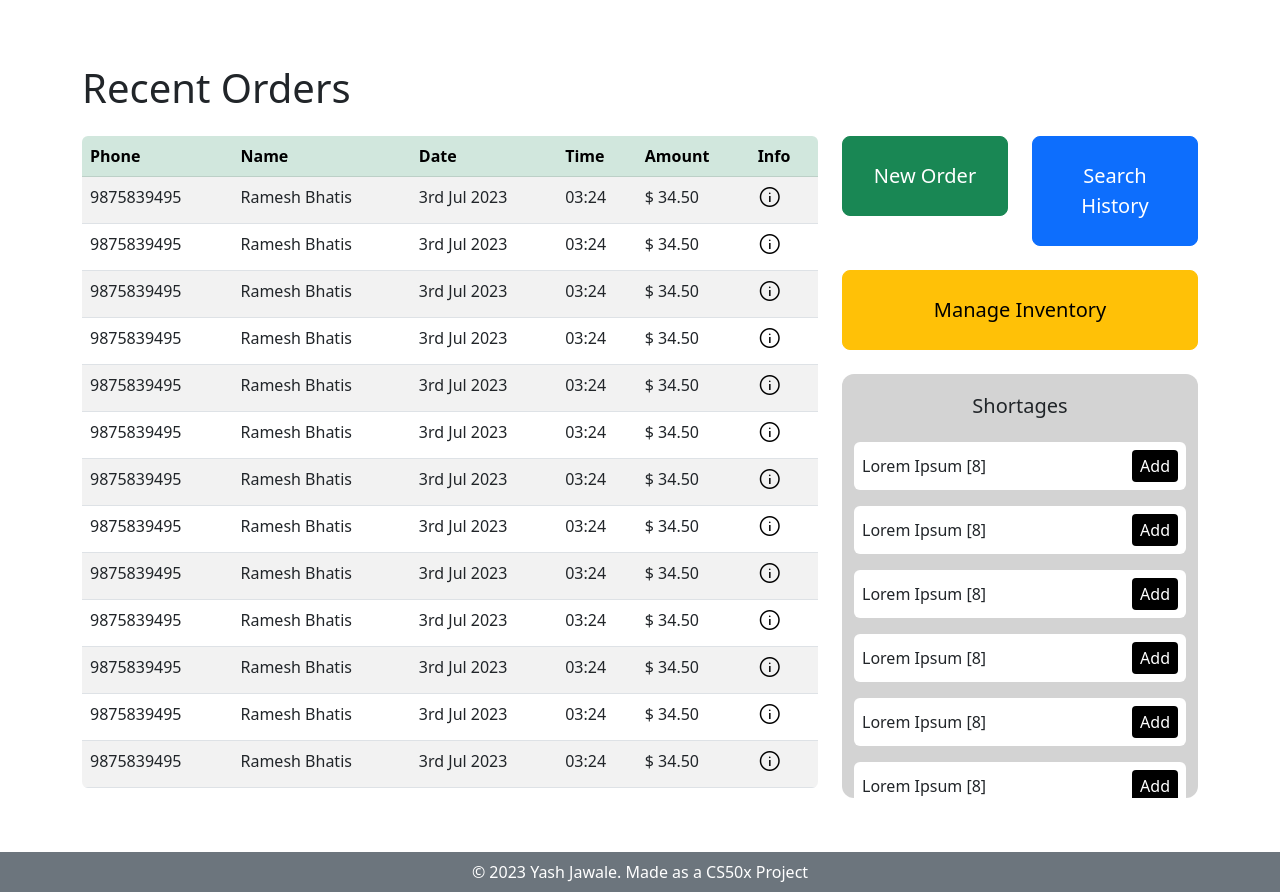
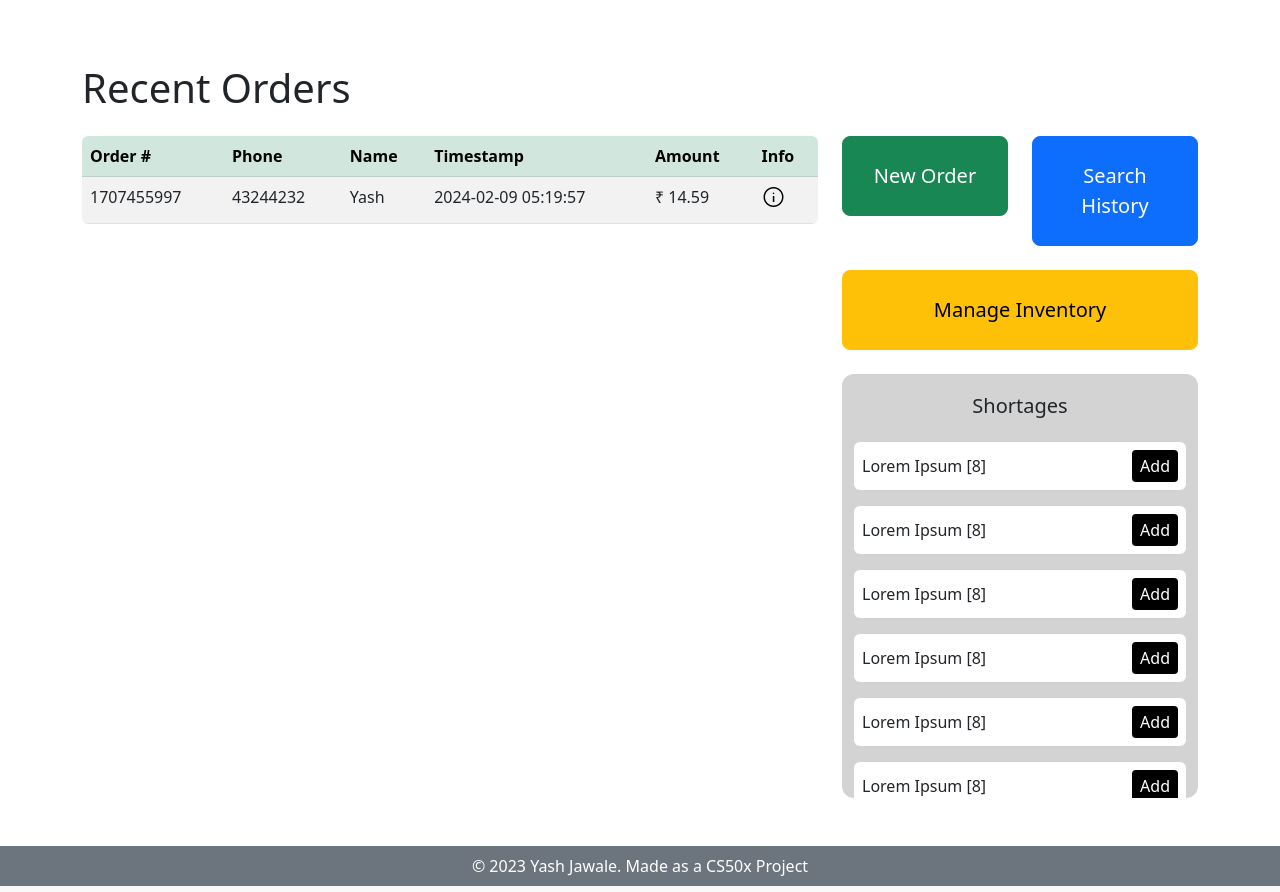
Before and after one commit to yashjawale/storemate, a Flask app: page / in a window 1280 px wide. Shown: the part 56-948 px from the top of the page. Run offline with Flask 3, Linux system fonts and the light colour scheme; some libraries are stand-ins or nearby versions.

Commit message:
Add recent order display

```diff
--- a/app.py
+++ b/app.py
@@ -1,5 +1,6 @@
 from flask import Flask, render_template, request, redirect, jsonify
 from cs50 import SQL
+import time
 
 app = Flask(__name__)
 
@@ -7,7 +8,8 @@ db = SQL("sqlite:///shop.db")
 
 @app.route("/")
 def index():
-    return render_template("index.html")
+    orders = db.execute("SELECT * FROM orders ORDER BY timestamp DESC LIMIT 10;")
+    return render_template("index.html", orders=orders)
 
 @app.route("/neworder")
 def neworder():
@@ -50,6 +52,7 @@ def addorder():
     for item in items:
         price = float(db.execute("SELECT item_price from items WHERE item_code = ?;", item['itemCode'])[0]["item_price"])
         db.execute("INSERT INTO records (order_id, item_code, item_quantity, effective_price ) VALUES (?, ? , ?, ?);", order_number, item['itemCode'], item['quantity'], price * int(item['quantity']))
+        db.execute("UPDATE items SET item_quantity = item_quantity - ? WHERE item_code = ?;", item['quantity'], item['itemCode'])
     return redirect("/")
 
 @app.route("/getitem", methods=["GET"])
--- a/templates/index.html
+++ b/templates/index.html
@@ -1,26 +1,43 @@
-{% extends "layout.html" %}
-
-{% block title %}
-Home
-{% endblock %}
-
-{% block main %}
+{% extends "layout.html" %} {% block title %} Home {% endblock %} {% block main
+%}
 <h1 class="py-3">Recent Orders</h1>
 <div class="row">
   <div class="col-md-8">
     <table class="table table-striped rounded overflow-hidden">
       <thead class="table-success">
         <tr>
+          <th>Order #</th>
           <th>Phone</th>
           <th>Name</th>
-                        <th>Date</th>
-                        <th>Time</th>
+          <th>Timestamp</th>
           <th>Amount</th>
           <th>Info</th>
         </tr>
       </thead>
       <tbody>
+        <!-- <tr>
+          <td>9875839495</td>
+          <td>Ramesh Bhatis</td>
+          <td>3rd Jul 2023</td>
+          <td>03:24</td>
+          <td>$ 34.50</td>
+          <td>
+            <a href="#"><span class="material-symbols-outlined">info</span></a>
+          </td>
+        </tr> -->
+        {% for order in orders %}
         <tr>
+          <td>{{ order.order_id }}</td>
+          <td>{{ order.customer_phone }}</td>
+          <td>{{ order.customer_name }}</td>
+          <td>{{ order.timestamp }}</td>
+          <td>₹ {{ order.order_total }}</td>
+          <td>
+            <a href="#"><span class="material-symbols-outlined">info</span></a>
+          </td>
+        </tr>
+        {% endfor %}
+        <!-- <tr>
                         <td>9875839495</td>
                         <td>Ramesh Bhatis</td>
                         <td>3rd Jul 2023</td>
@@ -115,39 +132,68 @@ Home
                         <td>03:24</td>
                         <td>$ 34.50</td>
                         <td><a href="#"><span class="material-symbols-outlined">info</span></a></td>
-                    </tr>
-                    <tr>
-                        <td>9875839495</td>
-                        <td>Ramesh Bhatis</td>
-                        <td>3rd Jul 2023</td>
-                        <td>03:24</td>
-                        <td>$ 34.50</td>
-                        <td><a href="#"><span class="material-symbols-outlined">info</span></a></td>
-                    </tr>
+                    </tr> -->
       </tbody>
     </table>
   </div>
   <div class="col-md-4">
     <div class="row">
-                <div class="col-6"><a style="display: block;" class="btn btn-success btn-lg py-4" href="/neworder">New Order</a></div>
-                <div class="col-6"><a style="display: block;" class="btn btn-primary btn-lg py-4" href="/search">Search History</a></div>
+      <div class="col-6">
+        <a
+          style="display: block"
+          class="btn btn-success btn-lg py-4"
+          href="/neworder"
+          >New Order</a
+        >
+      </div>
+      <div class="col-6">
+        <a
+          style="display: block"
+          class="btn btn-primary btn-lg py-4"
+          href="/search"
+          >Search History</a
+        >
+      </div>
     </div>
     <div class="row my-4">
-                <div class="col"><a style="display: block;" class="btn btn-warning btn-lg py-4" href="/inventory">Manage Inventory</a></div>
+      <div class="col">
+        <a
+          style="display: block"
+          class="btn btn-warning btn-lg py-4"
+          href="/inventory"
+          >Manage Inventory</a
+        >
+      </div>
     </div>
     <div class="row">
       <div class="col">
         <div class="shortage-container">
           <!-- No shortages -->
           <h5 class="py-2">Shortages</h5>
-                        <div class="shortage-element">Lorem Ipsum  [8] <a href="#">Add</a></div>
-                        <div class="shortage-element">Lorem Ipsum  [8] <a href="#">Add</a></div>
-                        <div class="shortage-element">Lorem Ipsum  [8] <a href="#">Add</a></div>
-                        <div class="shortage-element">Lorem Ipsum  [8] <a href="#">Add</a></div>
-                        <div class="shortage-element">Lorem Ipsum  [8] <a href="#">Add</a></div>
-                        <div class="shortage-element">Lorem Ipsum  [8] <a href="#">Add</a></div>
-                        <div class="shortage-element">Lorem Ipsum  [8] <a href="#">Add</a></div>
-                        <div class="shortage-element">Lorem Ipsum  [8] <a href="#">Add</a></div>
+          <div class="shortage-element">
+            Lorem Ipsum [8] <a href="#">Add</a>
+          </div>
+          <div class="shortage-element">
+            Lorem Ipsum [8] <a href="#">Add</a>
+          </div>
+          <div class="shortage-element">
+            Lorem Ipsum [8] <a href="#">Add</a>
+          </div>
+          <div class="shortage-element">
+            Lorem Ipsum [8] <a href="#">Add</a>
+          </div>
+          <div class="shortage-element">
+            Lorem Ipsum [8] <a href="#">Add</a>
+          </div>
+          <div class="shortage-element">
+            Lorem Ipsum [8] <a href="#">Add</a>
+          </div>
+          <div class="shortage-element">
+            Lorem Ipsum [8] <a href="#">Add</a>
+          </div>
+          <div class="shortage-element">
+            Lorem Ipsum [8] <a href="#">Add</a>
+          </div>
         </div>
       </div>
     </div>
```
Also changed, not shown: shop.db. Lines whose indentation alone changed are shown as unchanged.
